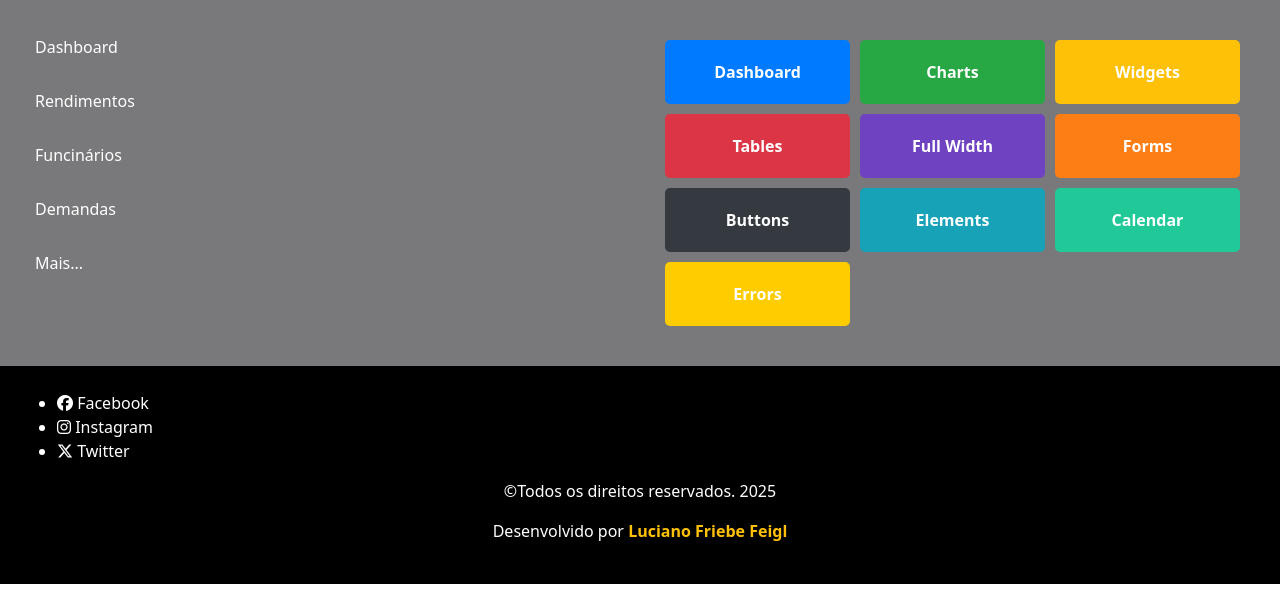
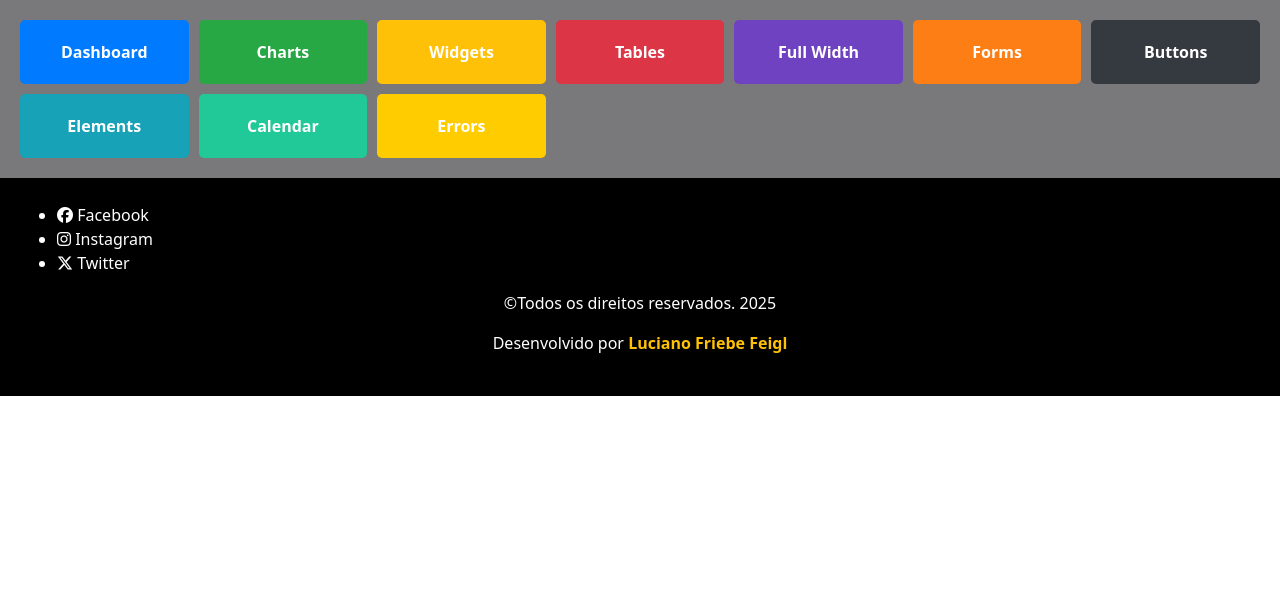
Before and after one commit to Caradophp/Projeto_pessoal, a PHP site: page /deucerto/phpup/Model_View_Controller/adminpainel in a window 1280 px wide. Shown: the part 74-680 px from the top of the page. Run offline with PHP 8.4, Linux system fonts and the light colour scheme; the visitor is signed in with stand-in values (Sample User, id 1).

Commit message:
Alterações no painel de administrador

```diff
--- a/app/Views/admin/painel.php
+++ b/app/Views/admin/painel.php
@@ -1,21 +1,12 @@
-<div class="teste">
-   <div class="lateral">
-        <a href="">Dashboard</a>
-        <a href="">Rendimentos</a>
-        <a href="">Funcinários</a>
-        <a href="">Demandas</a>
-        <a href="">Mais...</a>
-    </div>
-    <div class="grid-container">
-        <div class="box blue">Dashboard</div>
-        <div class="box green">Charts</div>
-        <div class="box yellow">Widgets</div>
-        <div class="box red">Tables</div>
-        <div class="box purple">Full Width</div>
-        <div class="box orange">Forms</div>
-        <div class="box darkblue">Buttons</div>
-        <div class="box lightblue">Elements</div>
-        <div class="box teal">Calendar</div>
-        <div class="box gold">Errors</div>
-    </div>
-</div>
+ <div class="grid-container">
+        <div class="box blue"><a href="">Dashboard</a></div>
+        <div class="box green"><a href="">Charts</a></div>
+        <div class="box yellow"><a href="">Widgets</a></div>
+        <div class="box red"><a href="">Tables</a></div>
+        <div class="box purple"><a href="">Full Width</a></div>
+        <div class="box orange"><a href="">Forms</a></div>
+        <div class="box darkblue"><a href="">Buttons</a></div>
+        <div class="box lightblue"><a href="">Elements</a></div>
+        <div class="box teal"><a href="">Calendar</a></div>
+        <div class="box gold"><a href="">Errors</a></div>
+ </div>
--- a/public/css/new.css
+++ b/public/css/new.css
@@ -61,6 +61,11 @@
     border-radius: 5px;
 }
 
+.box a {
+    text-decoration: none;
+    color: white;
+}
+
 /* Cores */
 .blue { background-color: #007bff; }
 .green { background-color: #28a745; }
```
